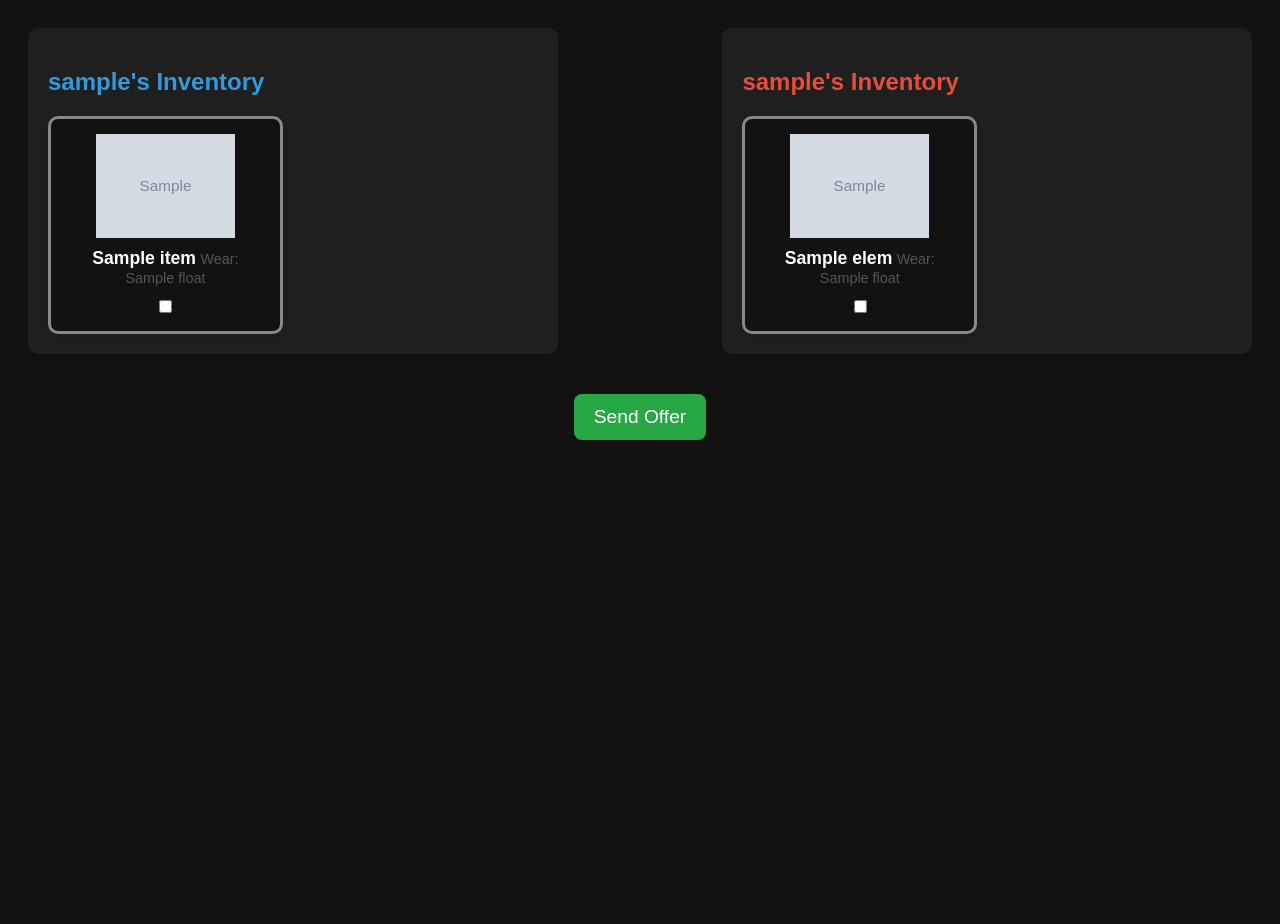
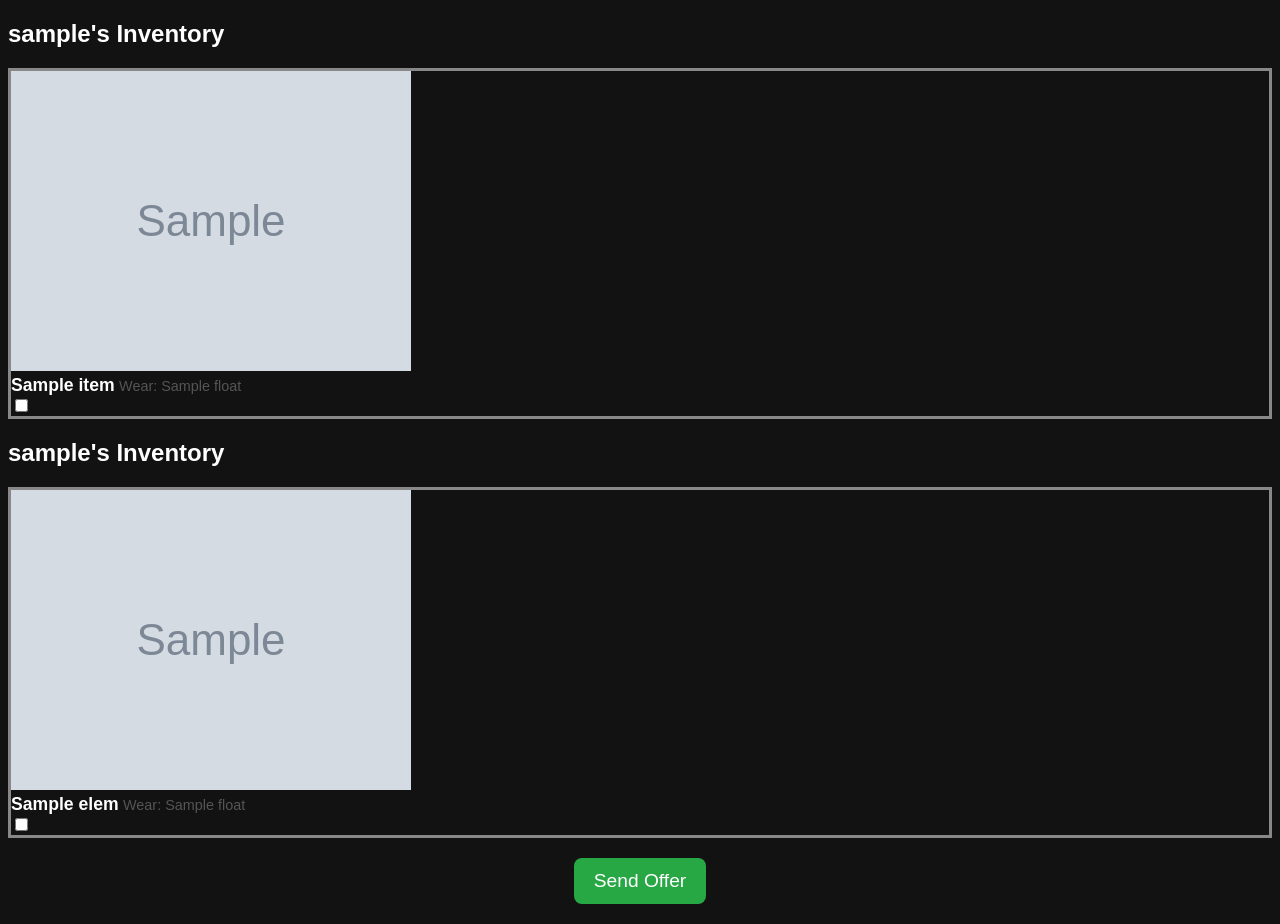
Before and after one commit to cyberleyn/games-portal, a Flask app: template templates/createoffer.html in a window 1280 px wide. Before the commit the page ends 440 px from the top, so only its background shows below. Run offline with Flask 3, Linux system fonts and the light colour scheme; the template is opened without the code that fills it: most values are stand-ins (such as "Sample title", 1, 10 or a date in 2020); grey boxes marked "Sample" are stand-in pictures.

Commit message:
bad commit

```diff
--- a/static/createoffer.css
+++ b/static/createoffer.css
@@ -5,43 +5,23 @@ font-family: 'Arial', sans-serif;
 background-color: #121212;
 color: #fff;
 }
-.trade-container {
-    display: flex;
-    justify-content: space-between;
-    padding: 20px;
-}
+.trade-contaasdaaaaaa
 
-/* Sender and Receiver Inventory Sections */
-.inventory-section {
-    background-color: #1f1f1f;
-    border-radius: 10px;
-    padding: 20px;
-    box-shadow: 0 2px 8px rgba(0, 0, 0, 0.1);
-    min-width: 40%;
-    max-height: 80vh;
-    overflow-y: scroll;
-}
+
+
+
+
+
+
+
+
+
+
+
+sdddddddddddd
 
 .sender h2 {
-    color: #3498db;
-}
-
-.receiver h2 {
-    color: #e74c3c;
-}
-
-.inventory-items {
-    display: grid;
-    grid-template-columns: repeat(auto-fill, minmax(180px, 1fr));
-    gap: 20px;
-}
-
-/* Inventory Item Styling */
-.inventory-item {
-    background-color: #121212;
-    border-radius: 10px;
-    padding: 15px;
-    box-shadow: 0 2px 5px rgba(0, 0, 0, 0.1);
+    color: #3498db;dsasdx-shadow: 0 2px 5px rgba(0, 0, 0, 0.1);
     display: flex;
     flex-direction: column;
     align-items: center;
@@ -52,10 +32,7 @@ color: #fff;
 .inventory-item:hover {
     transform: translateY(-5px);
 }
-
-.item-img {
-    width: 70%;
-    object-fit: cover;
+er;
     margin-bottom: 10px;
 }
 
```
